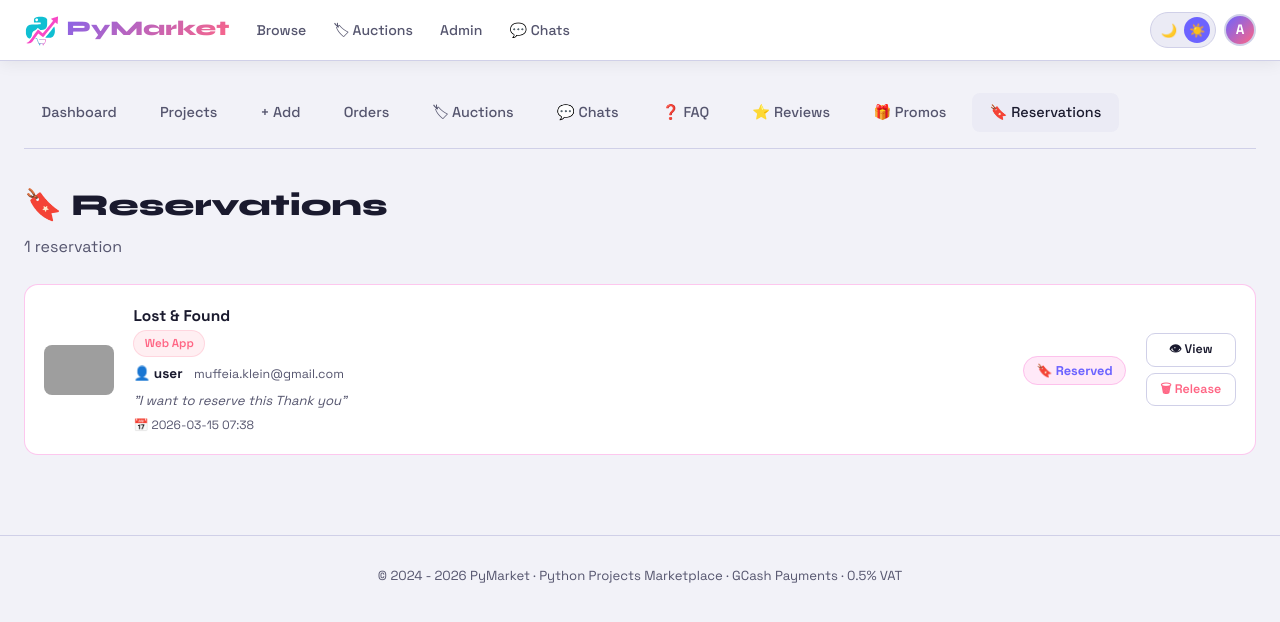
After one commit to LikeNmuFF/pymarket, a Flask app: page /admin/reservations in a window 1280 px wide. The commit adds this page. Shown: the top 622 px of the page. Run offline with Flask 3, Linux system fonts and the light colour scheme; a user stored in the database is signed in; data comes from the database, SQL or seed files in the repository; both versions use the stored data as it was after the commit; grey boxes are pictures that could not be loaded.

Commit message:
adding new feature: Reservation

```diff
--- a/app.py
+++ b/app.py
@@ -7,27 +7,7 @@ from functools import wraps
 from bot import maybe_bot_reply
 
 app = Flask(__name__)
-
-@app.after_request
-def add_security_headers(response):
-    response.headers['X-Frame-Options'] = 'SAMEORIGIN'
-    response.headers['X-Content-Type-Options'] = 'nosniff'
-    response.headers['Referrer-Policy'] = 'strict-origin-when-cross-origin'
-    response.headers['Content-Security-Policy'] = (
-        "default-src 'self'; "
-        "script-src 'self' 'unsafe-inline'; "
-        "style-src 'self' 'unsafe-inline' https://fonts.googleapis.com; "
-        "font-src https://fonts.gstatic.com; "
-        "img-src 'self' data: https://api.qrserver.com; "
-    )
-    return response
-
-app.config['SESSION_COOKIE_SECURE']   = True   # HTTPS only
-app.config['SESSION_COOKIE_HTTPONLY'] = True   # no JS access
-app.config['SESSION_COOKIE_SAMESITE'] = 'Lax'
-
-
-app.secret_key = '84209dcc3b6994ae8e8f3aa046e3de50f2c56e541440c49e348bcc854adbbcd3'
+app.secret_key = 'your-secret-key-change-this-in-production'
 
 BASE_DIR = os.path.dirname(os.path.abspath(__file__))
 DB_PATH  = os.path.join(BASE_DIR, 'market.db')
@@ -42,9 +22,9 @@ for folder in [UPLOAD_SCREENSHOTS, UPLOAD_PROJECTS, UPLOAD_PAYMENTS, UPLOAD_AVAT
 
 ALLOWED_IMG     = {'png','jpg','jpeg','gif','webp'}
 ALLOWED_PROJECT = {'zip','rar','tar','gz','py'}
-VAT_RATE        = 0.05
-GCASH_NUMBER    = '09518346025'
-GCASH_NAME      = 'RO....O B.'
+VAT_RATE        = 0.005
+GCASH_NUMBER    = '09XX-XXX-XXXX'
+GCASH_NAME      = 'Your Name Here'
 
 def get_db():
     conn = sqlite3.connect(DB_PATH)
@@ -231,6 +211,17 @@ def init_db():
             created_at TEXT DEFAULT CURRENT_TIMESTAMP,
             FOREIGN KEY(user_id) REFERENCES users(id))""")
         except: pass
+        # Reservations table
+        try: db.execute("""CREATE TABLE IF NOT EXISTS reservations (
+            id INTEGER PRIMARY KEY AUTOINCREMENT,
+            project_id INTEGER NOT NULL UNIQUE,
+            user_id INTEGER NOT NULL,
+            status TEXT DEFAULT 'pending',
+            note TEXT DEFAULT '',
+            created_at TEXT DEFAULT CURRENT_TIMESTAMP,
+            FOREIGN KEY(project_id) REFERENCES projects(id),
+            FOREIGN KEY(user_id) REFERENCES users(id))""")
+        except: pass
         # Project discount columns
         try: db.execute("ALTER TABLE projects ADD COLUMN original_price REAL")
         except: pass
@@ -251,8 +242,8 @@ from email.mime.text import MIMEText
 
 MAIL_SERVER   = 'smtp.gmail.com'
 MAIL_PORT     = 587
-MAIL_USERNAME = 'kleia6678@gmail.com'
-MAIL_PASSWORD = 'fdrrpakpxweeduww'
+MAIL_USERNAME = ''   # ← your Gmail address
+MAIL_PASSWORD = ''   # ← your Gmail App Password
 MAIL_FROM     = 'PyMarket <noreply@pymarket.com>'
 
 def send_email(to, subject, body_html):
@@ -415,7 +406,9 @@ def index():
              LIMIT 1) as active_auction_id,
             (SELECT COUNT(*) FROM project_views v WHERE v.project_id=p.id) as view_count,
             (SELECT ROUND(AVG(r.rating),1) FROM reviews r WHERE r.project_id=p.id) as avg_rating,
-            (SELECT COUNT(*) FROM reviews r WHERE r.project_id=p.id) as review_count
+            (SELECT COUNT(*) FROM reviews r WHERE r.project_id=p.id) as review_count,
+            (SELECT u.username FROM reservations r2 JOIN users u ON r2.user_id=u.id
+             WHERE r2.project_id=p.id AND r2.status='approved' LIMIT 1) as reserved_by
         FROM projects p WHERE p.is_active=1
     """
     params = [now, now]
@@ -487,6 +480,16 @@ def project_detail(pid):
     view_count = db.execute(
         "SELECT COUNT(*) as c FROM project_views WHERE project_id=?", (pid,)
     ).fetchone()['c']
+    # Reservation info
+    reservation = db.execute("""
+        SELECT r.*, u.username FROM reservations r
+        JOIN users u ON r.user_id=u.id
+        WHERE r.project_id=?
+    """, (pid,)).fetchone()
+    user_reservation = None
+    if session.get('user_id') and reservation:
+        if int(reservation['user_id']) == int(session['user_id']):
+            user_reservation = reservation
     return render_template('project_detail.html', project=project,
                            screenshots=screenshots, buyers=buyers,
                            user_bought=user_bought, user_order=user_order,
@@ -494,7 +497,8 @@ def project_detail(pid):
                            vat_amount=pricing['vat_amount'], total_price=pricing['total_price'],
                            active_auction=active_auction, ended_auction=ended_auction,
                            reviews=reviews, avg_rating=avg_rating, view_count=view_count,
-                           user_review=user_review)
+                           user_review=user_review, reservation=reservation,
+                           user_reservation=user_reservation)
 
 @app.route('/project/<int:pid>/review', methods=['POST'])
 @login_required
@@ -644,6 +648,13 @@ def buy(pid):
     if active_auction:
         flash('This project is currently in an active auction — join the auction to get it!', 'error')
         return redirect(url_for('auction_detail', aid=active_auction['id']))
+
+    # Block if project is reserved by someone else
+    reservation = db.execute("SELECT * FROM reservations WHERE project_id=? AND status='approved'", (pid,)).fetchone()
+    if reservation and int(reservation['user_id']) != int(session['user_id']):
+        reserver = db.execute("SELECT username FROM users WHERE id=?", (reservation['user_id'],)).fetchone()
+        flash(f'This project is reserved by {reserver["username"]} and is not available for purchase.', 'error')
+        return redirect(url_for('project_detail', pid=pid))
 
     # Handle ended auction — only winner can buy, at winning price
     ended_auction = get_ended_auction_winner(db, pid)
@@ -965,12 +976,13 @@ def chat_order(order_id):
 def admin_dashboard():
     db = get_db()
     stats = {
-        'projects':     db.execute("SELECT COUNT(*) as c FROM projects").fetchone()['c'],
-        'users':        db.execute("SELECT COUNT(*) as c FROM users WHERE is_admin=0").fetchone()['c'],
-        'pending':      db.execute("SELECT COUNT(*) as c FROM orders WHERE status='pending'").fetchone()['c'],
-        'revenue':      db.execute("SELECT COALESCE(SUM(amount),0) as s FROM orders WHERE status='approved'").fetchone()['s'],
-        'unread_chats': db.execute("SELECT COUNT(DISTINCT user_id) as c FROM chats WHERE is_admin_reply=0").fetchone()['c'],
-        'auctions':     db.execute("SELECT COUNT(*) as c FROM auctions").fetchone()['c'],
+        'projects':      db.execute("SELECT COUNT(*) as c FROM projects").fetchone()['c'],
+        'users':         db.execute("SELECT COUNT(*) as c FROM users WHERE is_admin=0").fetchone()['c'],
+        'pending':       db.execute("SELECT COUNT(*) as c FROM orders WHERE status='pending'").fetchone()['c'],
+        'revenue':       db.execute("SELECT COALESCE(SUM(amount),0) as s FROM orders WHERE status='approved'").fetchone()['s'],
+        'unread_chats':  db.execute("SELECT COUNT(DISTINCT user_id) as c FROM chats WHERE is_admin_reply=0").fetchone()['c'],
+        'auctions':      db.execute("SELECT COUNT(*) as c FROM auctions").fetchone()['c'],
+        'reservations':  db.execute("SELECT COUNT(*) as c FROM reservations WHERE status='pending'").fetchone()['c'],
     }
     pending_orders = db.execute('''
         SELECT o.*, u.username, u.email, p.title, p.category FROM orders o
@@ -1276,6 +1288,101 @@ def admin_review_delete(rid):
     flash('Review deleted.', 'success')
     return redirect(url_for('admin_reviews'))
 
+# ── Reservations ─────────────────────────────────────────────────────────────
+
+@app.route('/project/<int:pid>/reserve', methods=['POST'])
+@login_required
+def reserve_project(pid):
+    if session.get('is_admin'):
+        flash('Admins cannot reserve projects.', 'error')
+        return redirect(url_for('project_detail', pid=pid))
+    db = get_db()
+    project = db.execute("SELECT * FROM projects WHERE id=? AND is_active=1", (pid,)).fetchone()
+    if not project:
+        return redirect(url_for('index'))
+    # Check if already sold
+    sold = db.execute("SELECT id FROM orders WHERE project_id=? AND status='approved'", (pid,)).fetchone()
+    if sold:
+        flash('This project is already sold.', 'error')
+        return redirect(url_for('project_detail', pid=pid))
+    # Check if already reserved by someone else
+    existing = db.execute("SELECT * FROM reservations WHERE project_id=?", (pid,)).fetchone()
+    if existing:
+        if int(existing['user_id']) == int(session['user_id']):
+            flash('You already have a reservation request for this project.', 'error')
+        else:
+            flash('This project already has a reservation.', 'error')
+        return redirect(url_for('project_detail', pid=pid))
+    note = request.form.get('note','').strip()
+    db.execute("INSERT INTO reservations (project_id, user_id, note, status) VALUES (?,?,?,'pending')",
+        (pid, session['user_id'], note))
+    db.commit()
+    # Notify admin via in-app notification
+    admin = db.execute("SELECT id FROM users WHERE is_admin=1 LIMIT 1").fetchone()
+    if admin:
+        notify_user(db, admin['id'],
+            f'🔖 {session["username"]} wants to reserve "{project["title"]}"',
+            url_for('admin_reservations'))
+    flash('Reservation request sent! Admin will review shortly. 🔖', 'success')
+    return redirect(url_for('project_detail', pid=pid))
+
+@app.route('/project/<int:pid>/reserve/cancel', methods=['POST'])
+@login_required
+def cancel_reservation(pid):
+    db = get_db()
+    res = db.execute("SELECT * FROM reservations WHERE project_id=? AND user_id=?",
+        (pid, session['user_id'])).fetchone()
+    if res:
+        db.execute("DELETE FROM reservations WHERE id=?", (res['id'],))
+        db.commit()
+        flash('Reservation cancelled.', 'success')
+    return redirect(url_for('project_detail', pid=pid))
+
+@app.route('/admin/reservations')
+@login_required
+@admin_required
+def admin_reservations():
+    db = get_db()
+    reservations = db.execute("""
+        SELECT r.*, u.username, u.email, p.title, p.category,
+            (SELECT filename FROM screenshots WHERE project_id=p.id LIMIT 1) as thumb
+        FROM reservations r
+        JOIN users u ON r.user_id=u.id
+        JOIN projects p ON r.project_id=p.id
+        ORDER BY r.created_at DESC
+    """).fetchall()
+    return render_template('admin/reservations.html', reservations=reservations)
+
+@app.route('/admin/reservation/<int:rid>/approve')
+@login_required
+@admin_required
+def approve_reservation(rid):
+    db = get_db()
+    res = db.execute("SELECT r.*,p.title,u.username FROM reservations r JOIN projects p ON r.project_id=p.id JOIN users u ON r.user_id=u.id WHERE r.id=?", (rid,)).fetchone()
+    if res:
+        db.execute("UPDATE reservations SET status='approved' WHERE id=?", (rid,))
+        db.commit()
+        notify_user(db, res['user_id'],
+            f'✅ Your reservation for "{res["title"]}" has been approved! Project is held for you.',
+            url_for('project_detail', pid=res['project_id']))
+        flash(f'Reservation approved for {res["username"]}!', 'success')
+    return redirect(url_for('admin_reservations'))
+
+@app.route('/admin/reservation/<int:rid>/release')
+@login_required
+@admin_required
+def release_reservation(rid):
+    db = get_db()
+    res = db.execute("SELECT r.*,p.title,u.username FROM reservations r JOIN projects p ON r.project_id=p.id JOIN users u ON r.user_id=u.id WHERE r.id=?", (rid,)).fetchone()
+    if res:
+        db.execute("DELETE FROM reservations WHERE id=?", (rid,))
+        db.commit()
+        notify_user(db, res['user_id'],
+            f'❌ Your reservation for "{res["title"]}" has been released by admin.',
+            url_for('project_detail', pid=res['project_id']))
+        flash('Reservation released.', 'success')
+    return redirect(url_for('admin_reservations'))
+
 # ── Notifications ────────────────────────────────────────────────────────────
 
 @app.route('/notifications')
@@ -1400,4 +1507,4 @@ def check_promo():
 
 if __name__ == '__main__':
     init_db()
-    app.run(debug=False)
+    app.run(debug=True)
--- a/templates/about.html
+++ b/templates/about.html
@@ -28,7 +28,7 @@
 <!-- Hero -->
 <div class="about-hero">
   <div style="max-width:700px;margin:auto">
-    <div style="font-size:3rem;margin-bottom:1rem">🐍</div>
+    <div style="font-size:3rem;margin-bottom:1rem"><img src="{{ url_for('static', filename='logo.svg')}}" height="70px" style="height=36px:auto;vertical-align: middle;"></div>
     <h1>The Home of <span>Premium Python Projects</span> in the Philippines</h1>
     <p style="color:var(--muted);font-size:1.05rem;max-width:520px;margin:1rem auto 2rem">PyMarket is where Filipino developers buy and own ready-made Python projects — exclusively, securely, via GCash.</p>
     <div style="display:flex;gap:1rem;justify-content:center;flex-wrap:wrap">
--- a/templates/admin/auctions.html
+++ b/templates/admin/auctions.html
@@ -21,6 +21,8 @@
 
     <a href="{{ url_for('admin_faq') }}">❓ FAQ</a>
     <a href="{{ url_for('admin_reviews') }}">⭐ Reviews</a>
+    <a href="{{ url_for('admin_promos') }}">🎁 Promos</a>
+    <a href="{{ url_for('admin_reservations') }}">🔖 Reservations</a>
   </div>
 
   <div style="display:grid;grid-template-columns:1fr 380px;gap:2rem;align-items:start">
--- a/templates/admin/chats.html
+++ b/templates/admin/chats.html
@@ -22,6 +22,8 @@
 
     <a href="{{ url_for('admin_faq') }}">❓ FAQ</a>
     <a href="{{ url_for('admin_reviews') }}">⭐ Reviews</a>
+    <a href="{{ url_for('admin_promos') }}">🎁 Promos</a>
+    <a href="{{ url_for('admin_reservations') }}">🔖 Reservations</a>
   </div>
 
   {% if conversations %}
--- a/templates/admin/dashboard.html
+++ b/templates/admin/dashboard.html
@@ -11,8 +11,10 @@
     <a href="{{ url_for('admin_auctions') }}">🏷 Auctions</a>
     <a href="{{ url_for('admin_chats') }}">💬 Chats {% if stats.unread_chats>0 %}<span class="notif-dot">{{ stats.unread_chats }}</span>{% endif %}</a>
     <a href="{{ url_for('admin_faq') }}">❓ FAQ</a>
+    <a href="{{ url_for('admin_reservations') }}">🔖 Reservations {% if stats.reservations>0 %}<span class="notif-dot">{{ stats.reservations }}</span>{% endif %}</a>
     <a href="{{ url_for('admin_reviews') }}">⭐ Reviews</a>
     <a href="{{ url_for('admin_promos') }}">🎁 Promos</a>
+    <a href="{{ url_for('admin_reservations') }}">🔖 Reservations</a>
   </div>
   <div class="stats-grid">
     <div class="stat-card"><div class="stat-label">Projects</div><div class="stat-value" style="color:var(--accent)">{{ stats.projects }}</div></div>
@@ -20,6 +22,7 @@
     <div class="stat-card"><div class="stat-label">Pending</div><div class="stat-value" style="color:var(--yellow)">{{ stats.pending }}</div></div>
     <div class="stat-card"><div class="stat-label">Revenue</div><div class="stat-value" style="color:var(--green)">₱{{ "%.0f"|format(stats.revenue) }}</div></div>
     <div class="stat-card"><div class="stat-label">Auctions</div><div class="stat-value" style="color:var(--yellow)">{{ stats.auctions }}</div></div>
+    <div class="stat-card"><a href="{{ url_for('admin_reservations') }}" style="text-decoration:none"><div class="stat-label">Pending Reserves</div><div class="stat-value" style="color:var(--accent)">{{ stats.reservations }}</div></a></div>
     <div class="stat-card"><div class="stat-label">Chats</div><div class="stat-value" style="color:var(--accent)">{{ stats.unread_chats }}</div></div>
   </div>
   {% if pending_orders %}
--- a/templates/admin/faq.html
+++ b/templates/admin/faq.html
@@ -11,6 +11,7 @@
     <a href="{{ url_for('admin_faq') }}" style="padding:.5rem 1.1rem;border-radius:8px;font-size:.9rem;font-weight:500;color:var(--text);background:var(--surface2)">❓ FAQ</a>
     <a href="{{ url_for('admin_reviews') }}" style="padding:.5rem 1.1rem;border-radius:8px;font-size:.9rem;font-weight:500;color:var(--muted)">⭐ Reviews</a>
     <a href="{{ url_for('admin_promos') }}" style="padding:.5rem 1.1rem;border-radius:8px;font-size:.9rem;font-weight:500;color:var(--muted)">🎁 Promos</a>
+    <a href="{{ url_for('admin_reservations') }}" style="padding:.5rem 1.1rem;border-radius:8px;font-size:.9rem;font-weight:500;color:var(--muted)">🔖 Reservations</a>
   </div>
   <h1 class="page-title" style="margin-bottom:.2rem">❓ Manage FAQ</h1>
   <p class="page-sub" style="margin-bottom:1.5rem">{{ faqs|length }} questions</p>
--- a/templates/admin/orders.html
+++ b/templates/admin/orders.html
@@ -21,6 +21,7 @@
     <a href="{{ url_for('admin_faq') }}">❓ FAQ</a>
     <a href="{{ url_for('admin_reviews') }}">⭐ Reviews</a>
     <a href="{{ url_for('admin_promos') }}">🎁 Promos</a>
+    <a href="{{ url_for('admin_reservations') }}">🔖 Reservations</a>
   </div>
   <div class="table-wrap" style="background:var(--surface);border:1px solid var(--border);border-radius:12px;overflow:hidden">
     <table>
--- a/templates/admin/projects.html
+++ b/templates/admin/projects.html
@@ -19,6 +19,7 @@
     <a href="{{ url_for('admin_faq') }}">❓ FAQ</a>
     <a href="{{ url_for('admin_reviews') }}">⭐ Reviews</a>
     <a href="{{ url_for('admin_promos') }}">🎁 Promos</a>
+    <a href="{{ url_for('admin_reservations') }}">🔖 Reservations</a>
   </div>
 
   <a href="{{ url_for('admin_add_project') }}" class="btn btn-primary" style="margin-bottom:1.5rem">+ Add New Project</a>
--- a/templates/admin/promos.html
+++ b/templates/admin/promos.html
@@ -19,6 +19,7 @@
     <a href="{{ url_for('admin_faq') }}">❓ FAQ</a>
     <a href="{{ url_for('admin_reviews') }}">⭐ Reviews</a>
     <a href="{{ url_for('admin_promos') }}" class="active">🎁 Promos</a>
+    <a href="{{ url_for('admin_reservations') }}">🔖 Reservations</a>
   </div>
 
   <h1 class="page-title" style="margin-bottom:.3rem">🎁 Promo Codes</h1>
--- /dev/null
+++ b/templates/admin/reservations.html
@@ -0,0 +1,88 @@
+{% extends 'base.html' %}
+{% block title %}Reservations — Admin{% endblock %}
+{% block extra_css %}
+<style>
+.admin-nav{display:flex;gap:.5rem;margin-bottom:2rem;border-bottom:1px solid var(--border);padding-bottom:1rem;flex-wrap:wrap}
+.admin-nav a{padding:.5rem 1.1rem;border-radius:8px;font-size:.9rem;font-weight:500;color:var(--muted);transition:.2s;text-decoration:none}
+.admin-nav a:hover,.admin-nav a.active{background:var(--surface2);color:var(--text)}
+</style>
+{% endblock %}
+{% block content %}
+<div class="container">
+  <div class="admin-nav">
+    <a href="{{ url_for('admin_dashboard') }}">Dashboard</a>
+    <a href="{{ url_for('admin_projects') }}">Projects</a>
+    <a href="{{ url_for('admin_add_project') }}">+ Add</a>
+    <a href="{{ url_for('admin_orders') }}">Orders</a>
+    <a href="{{ url_for('admin_auctions') }}">🏷 Auctions</a>
+    <a href="{{ url_for('admin_chats') }}">💬 Chats</a>
+    <a href="{{ url_for('admin_faq') }}">❓ FAQ</a>
+    <a href="{{ url_for('admin_reviews') }}">⭐ Reviews</a>
+    <a href="{{ url_for('admin_promos') }}">🎁 Promos</a>
+    <a href="{{ url_for('admin_reservations') }}" class="active">🔖 Reservations</a>
+  </div>
+
+  <h1 class="page-title" style="margin-bottom:.3rem">🔖 Reservations</h1>
+  <p class="page-sub" style="margin-bottom:1.5rem">{{ reservations|length }} reservation{{ 's' if reservations|length != 1 }}</p>
+
+  {% if reservations %}
+  <div style="display:flex;flex-direction:column;gap:1rem">
+    {% for r in reservations %}
+    <div style="background:var(--surface);border:1px solid {% if r['status']=='approved' %}rgba(248,72,198,.3){% elif r['status']=='pending' %}rgba(255,209,102,.3){% else %}var(--border){% endif %};border-radius:14px;padding:1.2rem;display:flex;align-items:center;gap:1.2rem;flex-wrap:wrap">
+
+      <!-- Thumbnail -->
+      {% if r['thumb'] %}
+      <img src="{{ url_for('static', filename='uploads/screenshots/'+r['thumb']) }}"
+        style="width:70px;height:50px;object-fit:cover;border-radius:8px;flex-shrink:0">
+      {% else %}
+      <div style="width:70px;height:50px;background:var(--surface2);border-radius:8px;display:flex;align-items:center;justify-content:center;font-size:1.5rem;flex-shrink:0">🐍</div>
+      {% endif %}
+
+      <!-- Info -->
+      <div style="flex:1;min-width:180px">
+        <div style="font-weight:700;font-size:.97rem">{{ r['title'] }}</div>
+        {% if r['category'] %}<span class="badge badge-cat" style="font-size:.72rem">{{ r['category'] }}</span>{% endif %}
+        <div style="margin-top:.4rem;font-size:.85rem">
+          👤 <strong>{{ r['username'] }}</strong>
+          <span style="color:var(--muted);font-size:.78rem;margin-left:.5rem">{{ r['email'] }}</span>
+        </div>
+        {% if r['note'] %}
+        <div style="color:var(--muted);font-size:.82rem;margin-top:.3rem;font-style:italic">"{{ r['note'] }}"</div>
+        {% endif %}
+        <div style="color:var(--muted);font-size:.75rem;margin-top:.3rem">📅 {{ r['created_at'][:16].replace('T',' ') }}</div>
+      </div>
+
+      <!-- Status badge -->
+      <div style="text-align:center;flex-shrink:0">
+        {% if r['status'] == 'approved' %}
+          <span style="background:rgba(248,72,198,.12);color:var(--accent);border:1px solid rgba(248,72,198,.25);border-radius:20px;padding:.3rem .8rem;font-size:.8rem;font-weight:700">🔖 Reserved</span>
+        {% else %}
+          <span style="background:rgba(255,209,102,.1);color:var(--yellow);border:1px solid rgba(255,209,102,.25);border-radius:20px;padding:.3rem .8rem;font-size:.8rem;font-weight:700">⏳ Pending</span>
+        {% endif %}
+      </div>
+
+      <!-- Actions -->
+      <div style="display:flex;flex-direction:column;gap:.4rem;flex-shrink:0">
+        <a href="{{ url_for('project_detail', pid=r['project_id']) }}" class="btn btn-outline btn-sm" target="_blank"
+          style="font-size:.78rem;text-align:center">👁 View</a>
+        {% if r['status'] == 'pending' %}
+          <a href="{{ url_for('approve_reservation', rid=r['id']) }}" class="btn btn-primary btn-sm"
+            style="font-size:.78rem;text-align:center">✅ Approve</a>
+        {% endif %}
+        <a href="{{ url_for('release_reservation', rid=r['id']) }}" class="btn btn-outline btn-sm"
+          style="font-size:.78rem;color:var(--accent2);text-align:center"
+          onclick="return confirm('Release this reservation?')">🗑 Release</a>
+      </div>
+    </div>
+    {% endfor %}
+  </div>
+
+  {% else %}
+  <div style="text-align:center;padding:4rem 1rem;color:var(--muted)">
+    <div style="font-size:3rem;margin-bottom:1rem">🔖</div>
+    <div style="font-weight:600;margin-bottom:.4rem">No reservations yet</div>
+    <div style="font-size:.88rem">When users request to reserve a project, it will appear here.</div>
+  </div>
+  {% endif %}
+</div>
+{% endblock %}
--- a/templates/admin/reviews.html
+++ b/templates/admin/reviews.html
@@ -11,6 +11,7 @@
     <a href="{{ url_for('admin_faq') }}" style="padding:.5rem 1.1rem;border-radius:8px;font-size:.9rem;font-weight:500;color:var(--muted)">❓ FAQ</a>
     <a href="{{ url_for('admin_reviews') }}" style="padding:.5rem 1.1rem;border-radius:8px;font-size:.9rem;font-weight:500;color:var(--text);background:var(--surface2)">⭐ Reviews</a>
     <a href="{{ url_for('admin_promos') }}" style="padding:.5rem 1.1rem;border-radius:8px;font-size:.9rem;font-weight:500;color:var(--muted)">🎁 Promos</a>
+    <a href="{{ url_for('admin_reservations') }}" style="padding:.5rem 1.1rem;border-radius:8px;font-size:.9rem;font-weight:500;color:var(--muted)">🔖 Reservations</a>
   </div>
   <h1 class="page-title" style="margin-bottom:.2rem">⭐ All Reviews</h1>
   <p class="page-sub" style="margin-bottom:1.5rem">{{ reviews|length }} reviews total</p>
--- a/templates/base.html
+++ b/templates/base.html
@@ -334,7 +334,7 @@ footer{text-align:center;padding:1.8rem 1rem;color:var(--muted);font-size:.82rem
   </div>
 </div>
 
-<footer>© 2024 PyMarket · Python Projects Marketplace · GCash Payments · 0.5% VAT</footer>
+<footer>© 2024 - 2026 PyMarket · Python Projects Marketplace · GCash Payments · 0.5% VAT</footer>
 
 <script>
 function requireLogin(href){
--- a/templates/index.html
+++ b/templates/index.html
@@ -83,6 +83,7 @@
           <div class="card-title" style="margin:0;flex:1">{{ p['title'] }}</div>
           {% if p['category'] %}<span class="badge badge-cat">{{ p['category'] }}</span>{% endif %}
           {% if sold_out %}<span class="badge badge-red">Sold</span>{% endif %}
+          {% if p['reserved_by'] and not sold_out %}<span class="badge" style="background:rgba(248,72,198,.12);color:var(--accent);border:1px solid rgba(248,72,198,.25)">🔖 Reserved</span>{% endif %}
           {% if has_discount and not sold_out %}<span class="badge" style="background:rgba(0,214,143,.15);color:var(--green);border:1px solid rgba(0,214,143,.3)">🏷 SALE</span>{% endif %}
         </div>
         <div class="card-desc">{{ p['description'] }}</div>
@@ -115,6 +116,8 @@
         </div>
         {% if sold_out %}
           <span class="badge badge-red" style="font-size:.72rem">Unavailable</span>
+        {% elif p['reserved_by'] %}
+          <span style="background:rgba(248,72,198,.1);color:var(--accent);border:1px solid rgba(248,72,198,.2);border-radius:20px;padding:.18rem .55rem;font-size:.72rem;font-weight:700;white-space:nowrap">🔖 {{ p['reserved_by'] }}</span>
         {% elif has_discount %}
           <span style="background:rgba(0,214,143,.12);color:var(--green);border:1px solid rgba(0,214,143,.25);border-radius:20px;padding:.18rem .55rem;font-size:.72rem;font-weight:700;white-space:nowrap">{{ p['discount_percent']|int }}% OFF</span>
         {% else %}
@@ -130,7 +133,7 @@
 </div>
 
 <!-- ── FAQ teaser ── -->
-<div class="container" style="max-width:700px;margin-top:3rem;margin-bottom:3rem;text-align:center">
+<div class="container" style="max-width:700px;margin-top:3rem;margin-bottom:3rem;text-align:center" hidden>
   <div style="background:var(--surface);border:1px solid var(--border);border-radius:16px;padding:2rem">
     <div style="font-size:2rem;margin-bottom:.5rem">❓</div>
     <h3 style="font-family:var(--display);font-size:1.3rem;font-weight:800;margin-bottom:.4rem">Have questions?</h3>
```
Also changed, not shown: templates/project_detail.html (+34 -0 lines), market.db.
